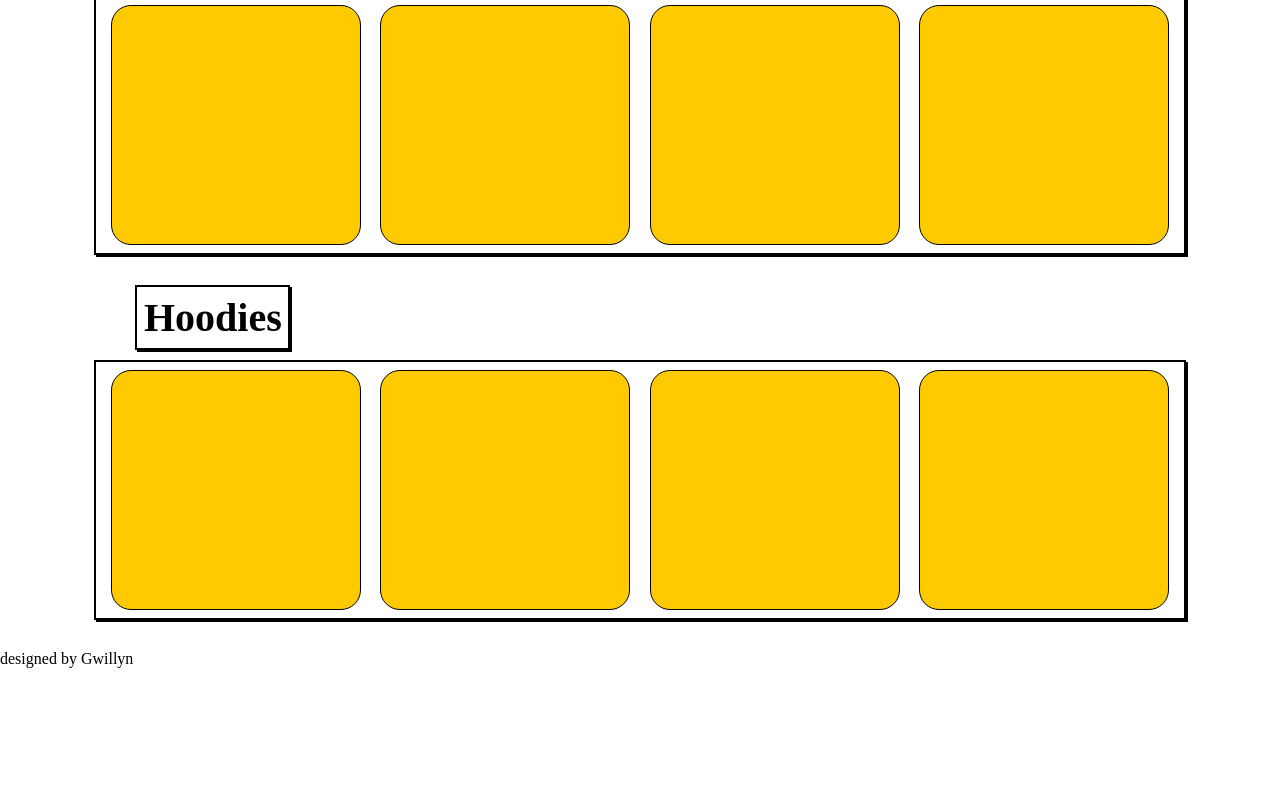
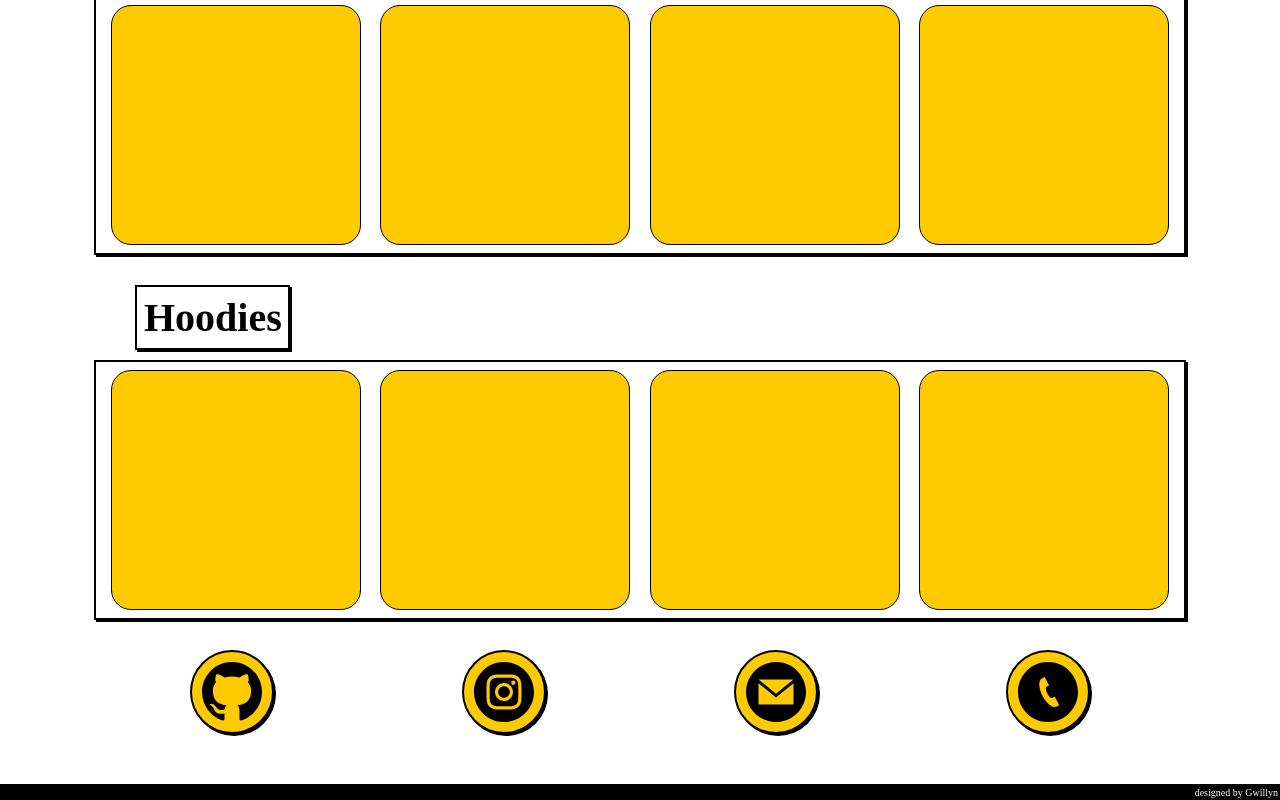
Before and after one commit to Gwillyn/Store-page, a plain HTML site: page index.html in a window 1280 px wide. Shown: the part 1780-2580 px from the top of the page. Before the commit the page ends 2448 px from the top, so only its background shows below. Drawn offline with Linux system fonts and the light colour scheme.

Commit message:
Add files via upload

```diff
--- a/index.html
+++ b/index.html
@@ -15,10 +15,6 @@
             <div id="bridge"></div>
         </div>
     </header>
-    <div class="navbarMobile">
-        <div id="hamburgerMenu">
-        </div>
-    </div>
     <div class="navbar">
         <ul>
             <li><a href="#pageTitle">Home</a></li>
@@ -43,7 +39,13 @@
         </div>
         <div id="searchBar">
             <input type="text">
-            <button id="searchBtn">|></button>
+            <button id="searchBtn"><svg id="svgBtn" width="50px" height="23px" viewBox="0 0 24 24" fill="none"
+                    xmlns="http://www.w3.org/2000/svg">
+                    <rect width="24" height="24" fill="transparent" />
+                    <path fill-rule="evenodd" clip-rule="evenodd"
+                        d="M2 12C2 6.47715 6.47715 2 12 2C17.5228 2 22 6.47715 22 12C22 17.5228 17.5228 22 12 22C6.47715 22 2 17.5228 2 12ZM9 11.5C9 10.1193 10.1193 9 11.5 9C12.8807 9 14 10.1193 14 11.5C14 12.8807 12.8807 14 11.5 14C10.1193 14 9 12.8807 9 11.5ZM11.5 7C9.01472 7 7 9.01472 7 11.5C7 13.9853 9.01472 16 11.5 16C12.3805 16 13.202 15.7471 13.8957 15.31L15.2929 16.7071C15.6834 17.0976 16.3166 17.0976 16.7071 16.7071C17.0976 16.3166 17.0976 15.6834 16.7071 15.2929L15.31 13.8957C15.7471 13.202 16 12.3805 16 11.5C16 9.01472 13.9853 7 11.5 7Z"
+                        fill="black" />
+                </svg></button>
         </div>
 
         <div id="contentContainer">
@@ -77,8 +79,34 @@
             </div>
         </div>
 
+
+    </main>
+    <footer id="contact">
+        <div class="contactContainer">
+            <div class="github"><a href="https://github.com/Gwillyn" target="_blank" title="Github"><svg
+                xmlns="http://www.w3.org/2000/svg" width="60" height="60" viewBox="0 0 24 24">
+                <path
+                    d="M12 0c-6.626 0-12 5.373-12 12 0 5.302 3.438 9.8 8.207 11.387.599.111.793-.261.793-.577v-2.234c-3.338.726-4.033-1.416-4.033-1.416-.546-1.387-1.333-1.756-1.333-1.756-1.089-.745.083-.729.083-.729 1.205.084 1.839 1.237 1.839 1.237 1.07 1.834 2.807 1.304 3.492.997.107-.775.418-1.305.762-1.604-2.665-.305-5.467-1.334-5.467-5.931 0-1.311.469-2.381 1.236-3.221-.124-.303-.535-1.524.117-3.176 0 0 1.008-.322 3.301 1.23.957-.266 1.983-.399 3.003-.404 1.02.005 2.047.138 3.006.404 2.291-1.552 3.297-1.23 3.297-1.23.653 1.653.242 2.874.118 3.176.77.84 1.235 1.911 1.235 3.221 0 4.609-2.807 5.624-5.479 5.921.43.372.823 1.102.823 2.222v3.293c0 .319.192.694.801.576 4.765-1.589 8.199-6.086 8.199-11.386 0-6.627-5.373-12-12-12z" />
+            </svg></a></div>
+            <div class="instagram"><a href="https://www.instagram.com/gherkin_d/?hl=en" target="_blank"
+                    title="Instagram"><svg xmlns="http://www.w3.org/2000/svg" width="60" height="60"
+                        viewBox="0 0 24 24">
+                        <path
+                            d="M14.829 6.302c-.738-.034-.96-.04-2.829-.04s-2.09.007-2.828.04c-1.899.087-2.783.986-2.87 2.87-.033.738-.041.959-.041 2.828s.008 2.09.041 2.829c.087 1.879.967 2.783 2.87 2.87.737.033.959.041 2.828.041 1.87 0 2.091-.007 2.829-.041 1.899-.086 2.782-.988 2.87-2.87.033-.738.04-.96.04-2.829s-.007-2.09-.04-2.828c-.088-1.883-.973-2.783-2.87-2.87zm-2.829 9.293c-1.985 0-3.595-1.609-3.595-3.595 0-1.985 1.61-3.594 3.595-3.594s3.595 1.609 3.595 3.594c0 1.985-1.61 3.595-3.595 3.595zm3.737-6.491c-.464 0-.84-.376-.84-.84 0-.464.376-.84.84-.84.464 0 .84.376.84.84 0 .463-.376.84-.84.84zm-1.404 2.896c0 1.289-1.045 2.333-2.333 2.333s-2.333-1.044-2.333-2.333c0-1.289 1.045-2.333 2.333-2.333s2.333 1.044 2.333 2.333zm-2.333-12c-6.627 0-12 5.373-12 12s5.373 12 12 12 12-5.373 12-12-5.373-12-12-12zm6.958 14.886c-.115 2.545-1.532 3.955-4.071 4.072-.747.034-.986.042-2.887.042s-2.139-.008-2.886-.042c-2.544-.117-3.955-1.529-4.072-4.072-.034-.746-.042-.985-.042-2.886 0-1.901.008-2.139.042-2.886.117-2.544 1.529-3.955 4.072-4.071.747-.035.985-.043 2.886-.043s2.14.008 2.887.043c2.545.117 3.957 1.532 4.071 4.071.034.747.042.985.042 2.886 0 1.901-.008 2.14-.042 2.886z" />
+                    </svg></a></div>
+            <div class="mail"><a href="mailto:gwillynd@gmail.com" target="_blank" title="Email"><svg
+                        xmlns="http://www.w3.org/2000/svg" width="60" height="60" viewBox="0 0 24 24">
+                        <path
+                            d="M12 .02c-6.627 0-12 5.373-12 12s5.373 12 12 12 12-5.373 12-12-5.373-12-12-12zm6.99 6.98l-6.99 5.666-6.991-5.666h13.981zm.01 10h-14v-8.505l7 5.673 7-5.672v8.504z" />
+                    </svg></a></div>
+            <div class="phone"><a href="tel:613-432-1954" target="_blank" title="Phone"><svg
+                        xmlns="http://www.w3.org/2000/svg" width="60" height="60" viewBox="0 0 24 24">
+                        <path
+                            d="M12 0c-6.627 0-12 5.373-12 12s5.373 12 12 12 12-5.373 12-12-5.373-12-12-12zm3.445 17.827c-3.684 1.684-9.401-9.43-5.8-11.308l1.053-.519 1.746 3.409-1.042.513c-1.095.587 1.185 5.04 2.305 4.497l1.032-.505 1.76 3.397-1.054.516z" />
+                    </svg></a></div>
+        </div>
         <p>designed by Gwillyn</p>
-    </main>
+    </footer>
     <script src="script.js"></script>
 </body>
 
--- a/styles.css
+++ b/styles.css
@@ -138,6 +138,10 @@
 
 
 }
+#svgBtn {
+    margin-left: -6px;
+    margin-top: 2px;
+}
 
 #searchBar input {
     font-size: 15px;
@@ -222,6 +226,56 @@ h2:hover {
     border: 1px solid black;
 }
 
+footer p {
+    margin-top: 50px;
+    background-color: black;
+    border-top: 1px solid black;
+    padding: 2px;
+    text-align: right;
+    font-size: 10px;
+    cursor: default;
+    color: white;
+}
+#contact {
+    margin: 0 auto 0 auto;
+}
+.contactContainer {
+    display: flex;
+    justify-content: space-between;
+    margin: 0 auto 0 auto;
+    max-width: 900px;
+    align-items: center;
+}
+.github,
+.instagram,
+.mail,
+.phone {
+    padding: 10px 10px 6px 10px;
+    border-radius: 60px;
+    background-color: #ffcb00;
+    border: 2px solid black;
+    box-shadow: 2px 2px;
+
+
+}
+
+.github a,
+.instagram a,
+.mail a,
+.phone a {
+    text-decoration: none;
+    color: black;
+}
+
+.github:hover,
+.instagram:hover,
+.mail:hover,
+.phone:hover {
+    transform: translateY(-3px);
+    box-shadow: 5px 5px;
+
+}
+
 @media only screen and (max-width: 1123px) {
     .elementContainer {
         height: 270px;
```
Also changed, not shown: script.js (line endings or trailing spaces).
